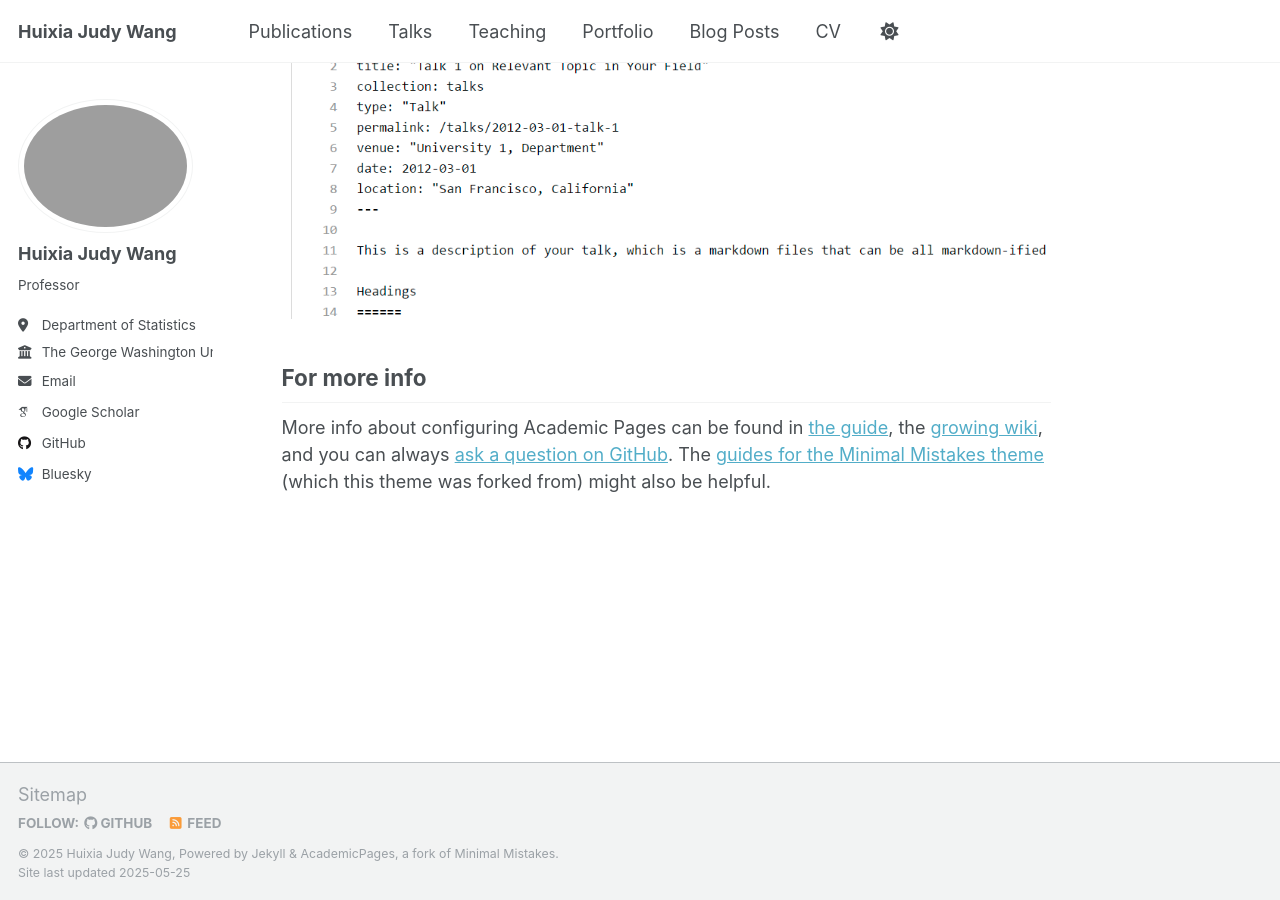
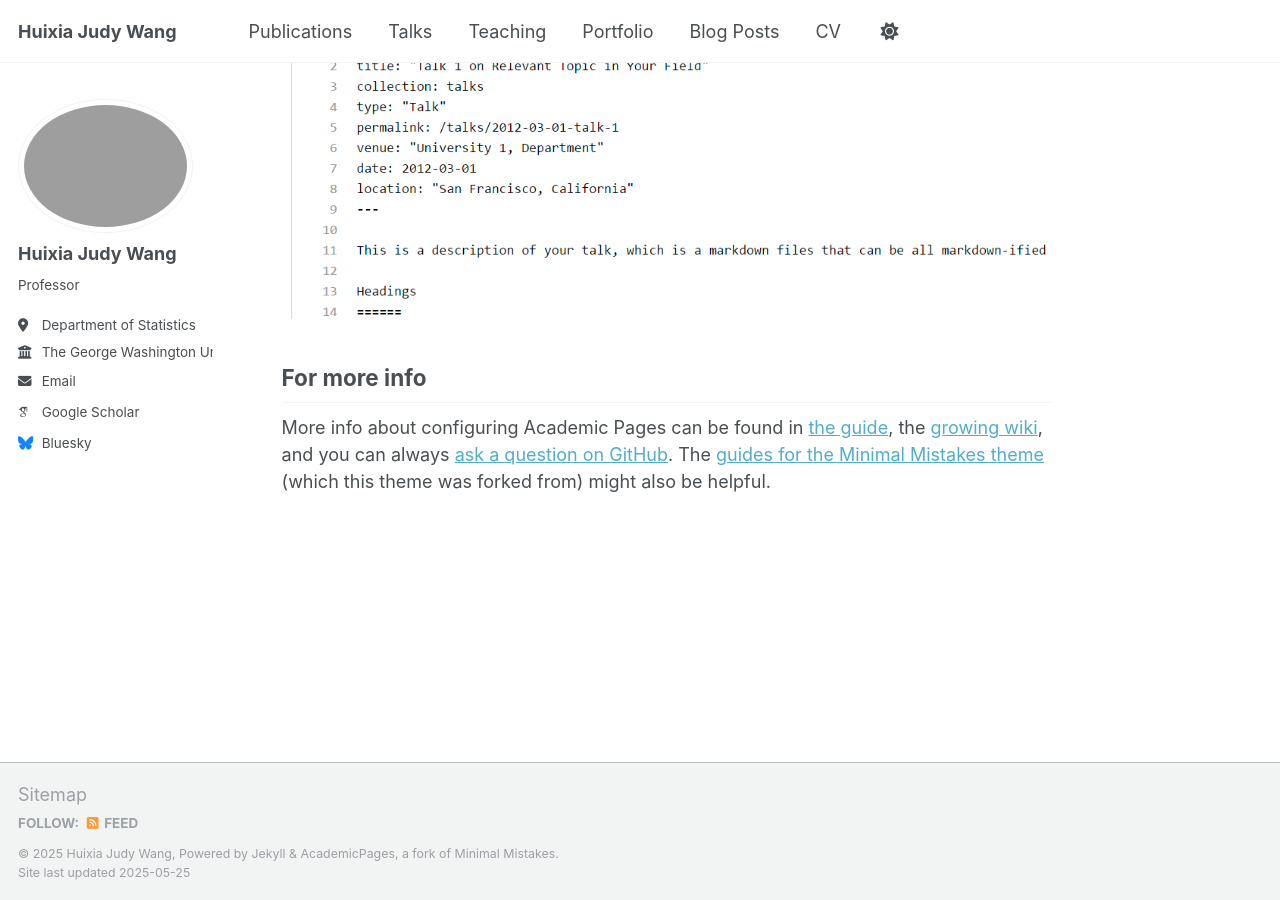
Before and after one commit to judywangstat/judywangstat.github.io, a Jekyll site: the page built from _pages/about.md, in a window 1280 px wide and 900 px high, scrolled down 2636 px. Built offline with Jekyll 4.4.1, drawn with Linux system fonts in a browser that asks for light colours; some web fonts are replaced.

Commit message:
Update _config.yml

```diff
--- a/_config.yml
+++ b/_config.yml
@@ -39,7 +39,7 @@ author:
   bitbucket        : # Username - Update with your username on the site
   codepen          : # Username
   dribbble         : # Username
-  github           : "academicpages"
+  github           : #"academicpages"
   kaggle           : # Username
   stackoverflow    : # User number or user number and name (i.e., use "1" or "1/jeff-atwood")
 
@@ -71,12 +71,13 @@ author:
 
 # Publication Category - The following the list of publication categories and their headings
 publication_category:
-  books:
-    title: 'Books'
+
   manuscripts:
     title: 'Journal Articles'
   conferences:
     title: 'Conference Papers'
+  books:
+    title: 'Book Chapters and Reviews'
 
 # Site Settings
 teaser                   :  # filename of teaser fallback teaser image placed in /images/, .e.g. "500x300.png"
```
